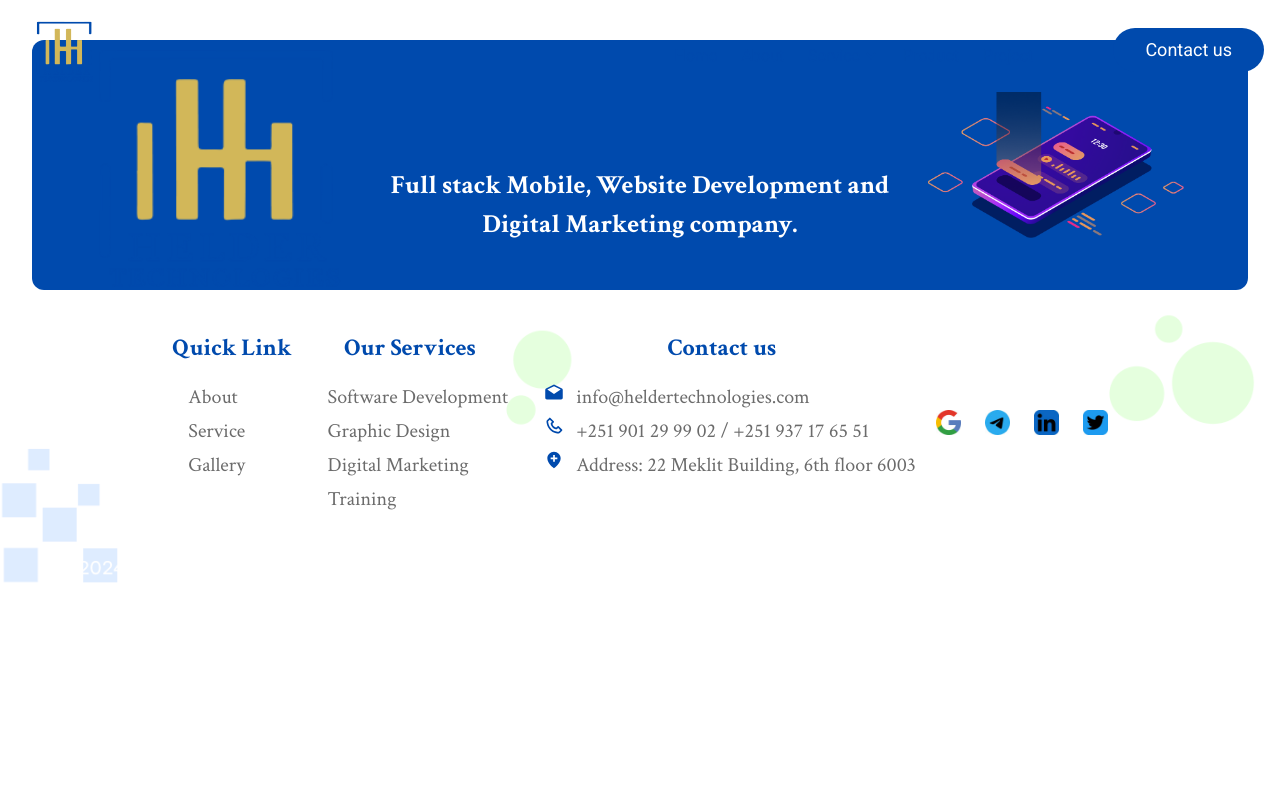
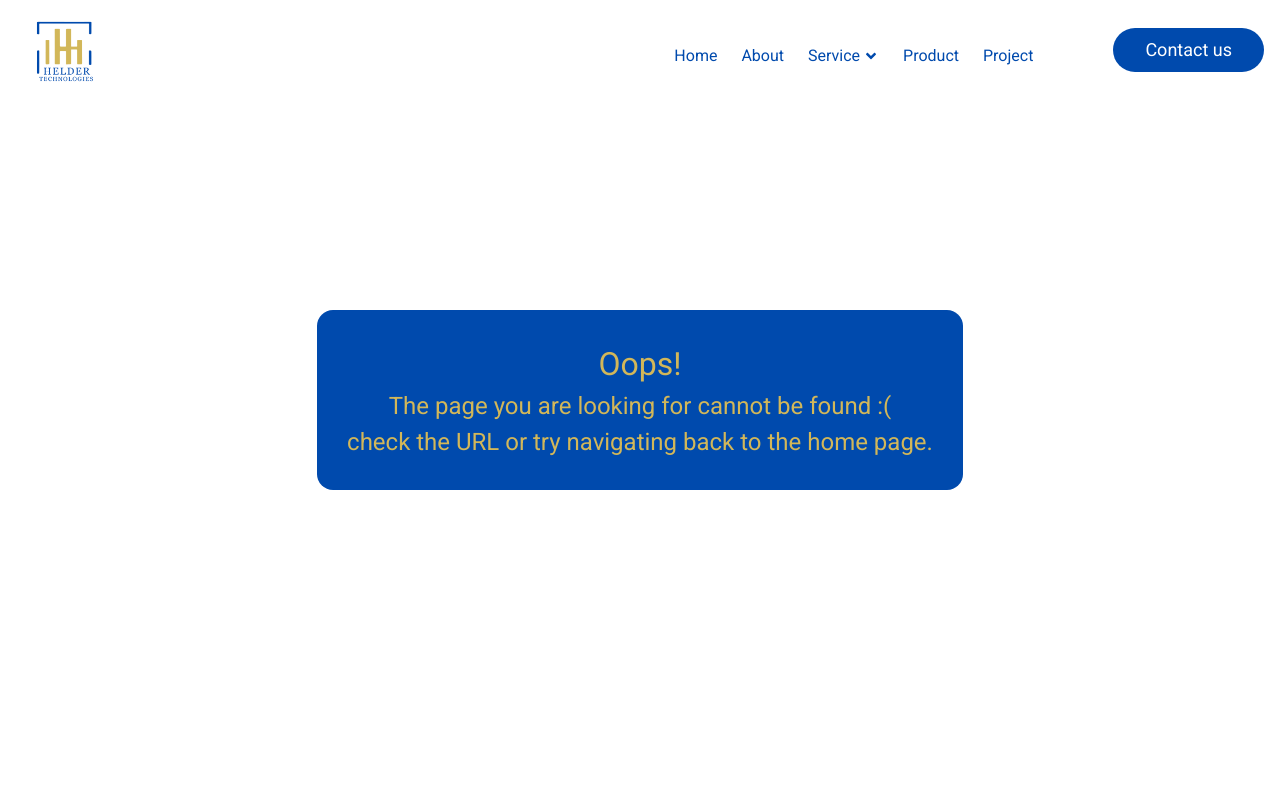
Before and after one commit to haileamlakwalelige/helder-tech, a React (Vite) app: page /service in a window 1280 px wide. Shown: the top 800 px of the page. Built offline with nearby package versions, Linux system fonts and the light colour scheme.

Commit message:
PageNotFound page added

```diff
--- a/src/App.tsx
+++ b/src/App.tsx
@@ -7,6 +7,7 @@ import Software from "./pages/Software";
 import Mobile from "./pages/Mobile";
 import DigitalMarketing from "./pages/DigitalMarketing";
 import ScrollToTop from "./ScrollToTop";
+import PageNotFound from "./pages/PageNotFound";
 
 export default function App() {
   return (
@@ -20,6 +21,7 @@ export default function App() {
           <Route path="/software" element={<Software />} />
           <Route path="/mobile" element={<Mobile />} />
           <Route path="/digital-marketing" element={<DigitalMarketing />} />
+          <Route path="/*" element={<PageNotFound />}></Route>
         </Routes>
         <Footer />
       </BrowserRouter>
--- /dev/null
+++ b/src/pages/PageNotFound.tsx
@@ -0,0 +1,15 @@
+const PageNotFound = () => {
+  return (
+    <div className="w-screen min-h-screen flex items-center justify-center">
+      <div className="p-[30px] bg-primary text-[#d2b759] flex flex-col items-center justify-evenly rounded-2xl">
+        <h2 className="text-[32px] text-center">Oops!</h2>
+        <h2 className="text-[24px] text-center">
+          The page you are looking for cannot be found :( <br /> check the URL or try
+          navigating back to the home page.
+        </h2>
+      </div>
+    </div>
+  );
+};
+
+export default PageNotFound;
```
